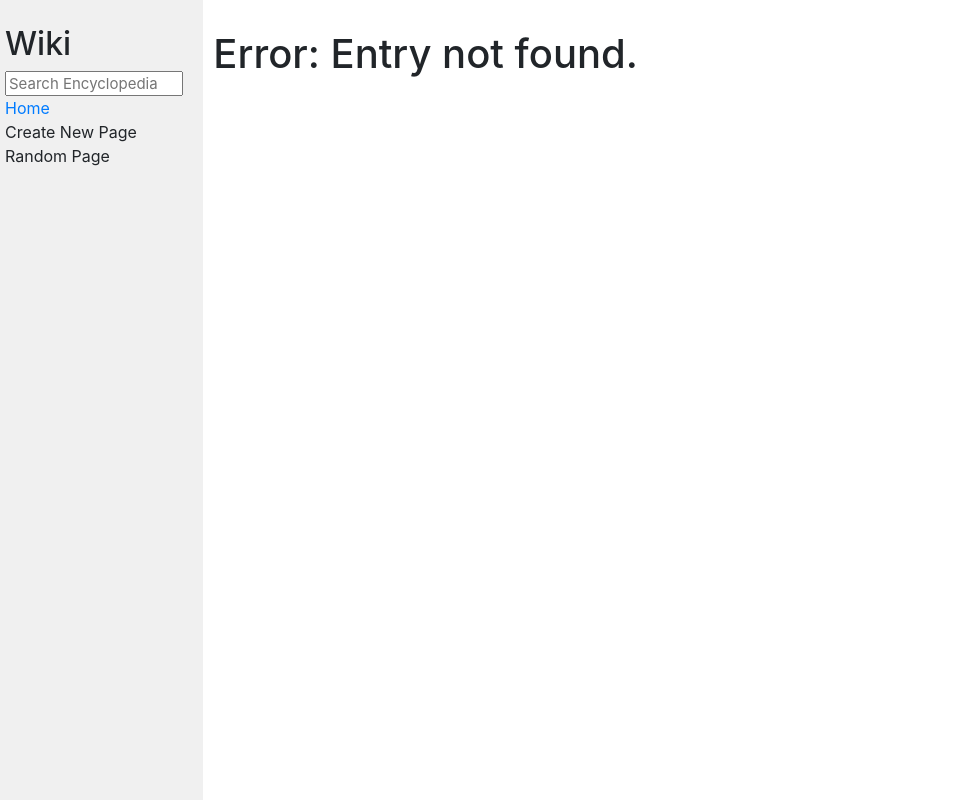
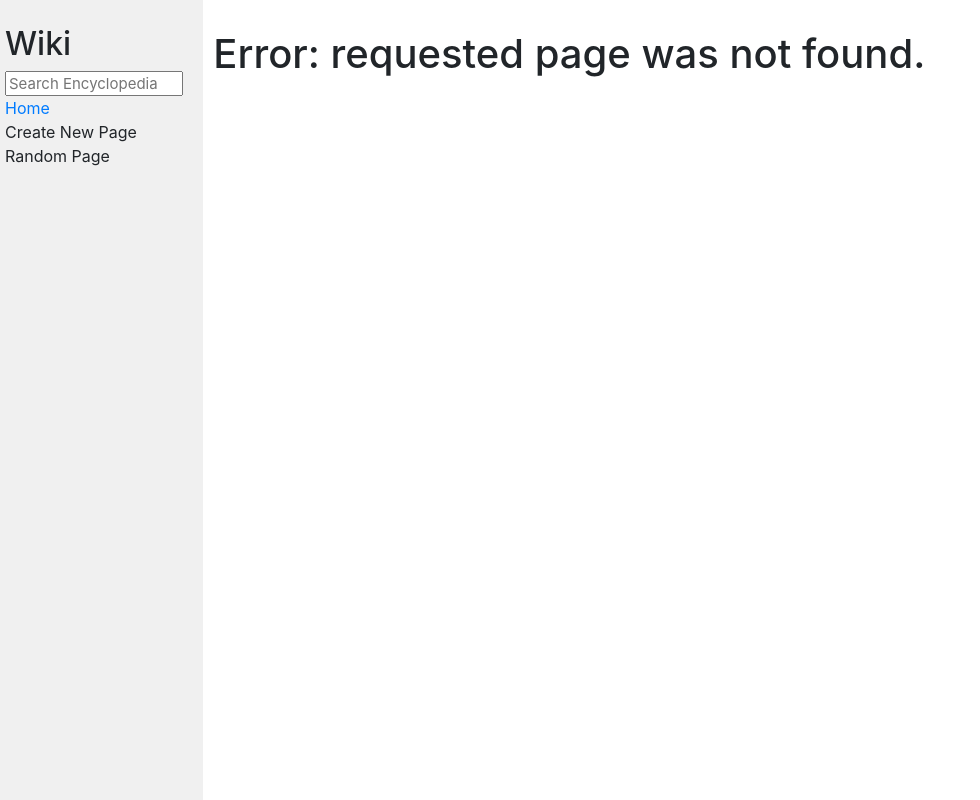
Before and after one commit to FeintRabbit/CS50W-Project-1-Wiki, a Django app: page /not-found in a window 1280 px wide. Shown: the whole page, without its empty margins (0-980 px from the left). Run offline with Django 3.2, Linux system fonts and the light colour scheme; some libraries are stand-ins or nearby versions.

```diff
--- a/encyclopedia/templates/encyclopedia/entry-not-found.html
+++ b/encyclopedia/templates/encyclopedia/entry-not-found.html
@@ -2,5 +2,5 @@
 
 <!--  -->
 {% block body %}
-<h1>Error: Entry not found.</h1>
+<h1>Error: requested page was not found.</h1>
 {% endblock %}
--- a/encyclopedia/templates/encyclopedia/entry.html
+++ b/encyclopedia/templates/encyclopedia/entry.html
@@ -1,10 +1,10 @@
-{% extends "encyclopedia/layout.html" %} {% block title %} Encyclopedia {% endblock %}
+{% extends "encyclopedia/layout.html" %} {% block title %} {{ title }} {% endblock %}
 
 <!--  -->
 {% block body %}
 
 <!-- entry -->
-{{ entry|safe }}
+{{ html|safe }}
 
 <!--  -->
 {% endblock %}
--- a/encyclopedia/urls.py
+++ b/encyclopedia/urls.py
@@ -4,6 +4,6 @@ from . import views
 
 urlpatterns = [
     path("", views.index, name="index"),
-    path("wiki/<str:entry>", views.entry, name="entry"),
+    path("entry/<str:entry>", views.entry, name="entry"),
     path("not-found", views.notFound, name="not-found"),
 ]
--- a/encyclopedia/views.py
+++ b/encyclopedia/views.py
@@ -13,10 +13,13 @@ def index(request):
 
 def entry(request, entry):
     markdown = util.get_entry(entry)
+    print(entry)
     if not markdown:
         return redirect("not-found")
     html = markdowner.convert(util.get_entry(entry))
-    return render(request, "encyclopedia/entry.html", {"entry": html})
+    return render(
+        request, "encyclopedia/entry.html", {"title": entry.capitalize(), "html": html}
+    )
 
 
 def notFound(request):
```
Also changed, not shown: encyclopedia/templates/encyclopedia/index.html (+7 -12 lines).
